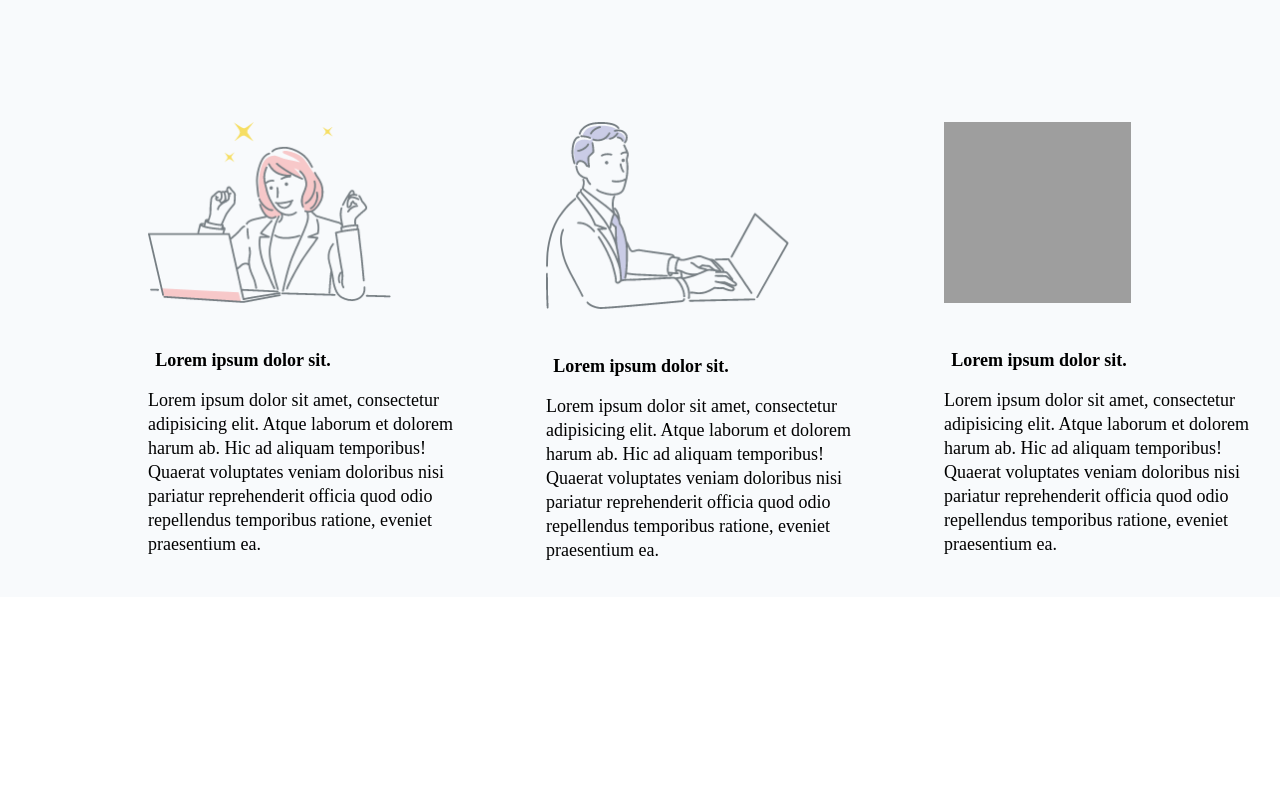
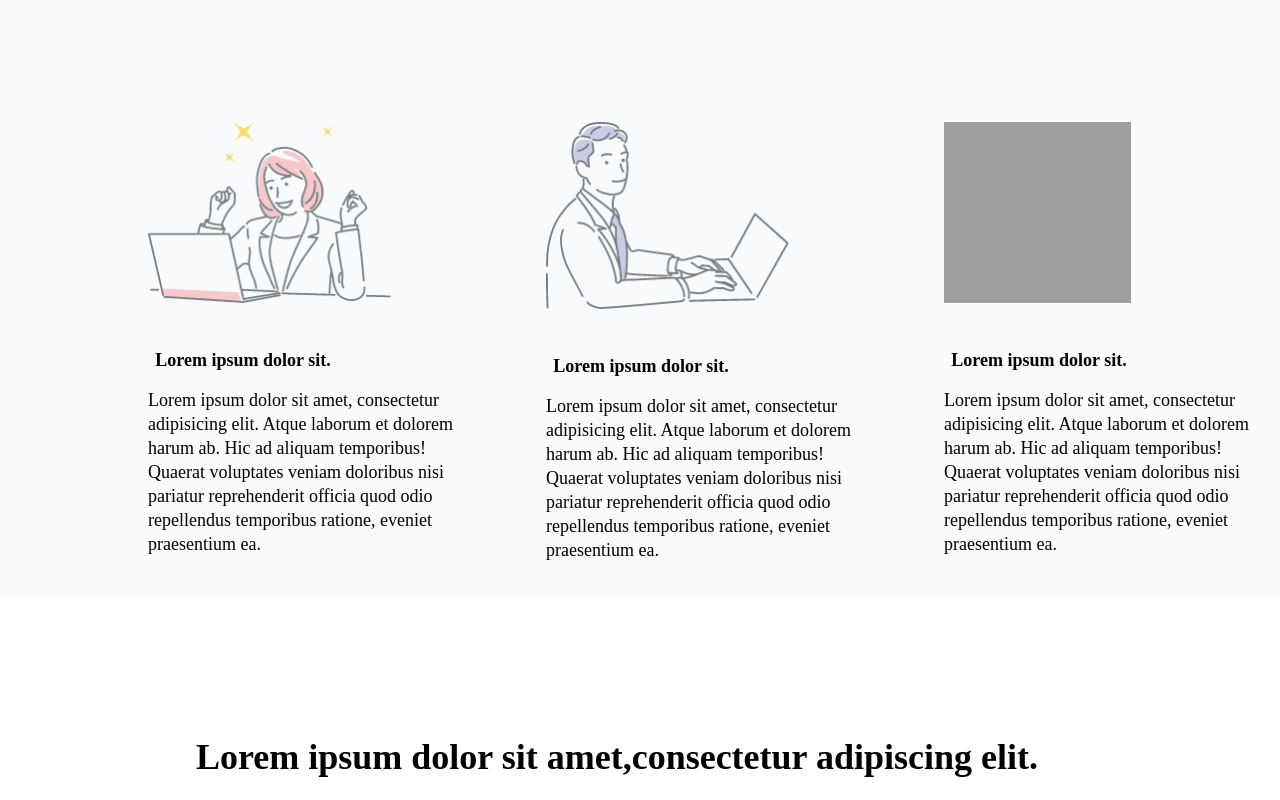
Before and after one commit to DevHimanshu63/CoolProject, a plain HTML site: page index.html in a window 1280 px wide. Shown: the part 1566-2366 px from the top of the page. Before the commit the page ends 2163 px from the top, so only its background shows below. Drawn offline with Linux system fonts and the light colour scheme; grey boxes are pictures that could not be loaded.

```diff
--- a/index.html
+++ b/index.html
@@ -37,7 +37,10 @@
     <div class="first_section">
         <div id="heading_section">
             <h1 class="first_heading">Lorem ipsum dolor sit amet , consectetur adipisicing elit.</h1>
-            <p class="first_para">Lorem ipsum dolor sit amet, consectetur adipiscing elit. Ut sed commodo est.Pellentesque eu placerat mauris. Etiam ut maximus ante. Suspendisse varius dolor nec bibendum dignissim. Proin in diam a justo sollicitudin mattis eu sagittis nunc. In hac habitasse platea dictumst.</p>
+            <p class="first_para">Lorem ipsum dolor sit amet, consectetur adipiscing elit. Ut sed commodo
+                est.Pellentesque eu placerat mauris. Etiam ut maximus ante. Suspendisse varius dolor nec bibendum
+                dignissim. Proin in diam a justo sollicitudin mattis eu sagittis nunc. In hac habitasse platea dictumst.
+            </p>
 
             <p class="button">Check Pricing</p>
         </div>
@@ -55,15 +58,21 @@
 
             <div class="card1">
                 <h1 class="second_heading">Lorem ipsum dolor sit.</h1>
-            <p class="second_para">Lorem ipsum dolor sit amet, consectetur adipiscing elit. Ut sed commodo est.Pellentesque eu placerat mauris. Etiam ut maximus ante. Suspendisse varius dolor nec bibendum dignissim. Proin in diam a justo sollicitudin mattis eu sagittisnunc. In hac habitasse.</p>
+                <p class="second_para">Lorem ipsum dolor sit amet, consectetur adipiscing elit. Ut sed commodo
+                    est.Pellentesque eu placerat mauris. Etiam ut maximus ante. Suspendisse varius dolor nec bibendum
+                    dignissim. Proin in diam a justo sollicitudin mattis eu sagittisnunc. In hac habitasse.</p>
             </div>
             <div class="card1">
                 <h1 class="second_heading">Lorem ipsum dolor sit.</h1>
-            <p class="second_para">Lorem ipsum dolor sit amet, consectetur adipiscing elit. Ut sed commodo est.Pellentesque eu placerat mauris. Etiam ut maximus ante. Suspendisse varius dolor nec bibendum dignissim. Proin in diam a justo sollicitudin mattis eu sagittisnunc. In hac habitasse.</p>
+                <p class="second_para">Lorem ipsum dolor sit amet, consectetur adipiscing elit. Ut sed commodo
+                    est.Pellentesque eu placerat mauris. Etiam ut maximus ante. Suspendisse varius dolor nec bibendum
+                    dignissim. Proin in diam a justo sollicitudin mattis eu sagittisnunc. In hac habitasse.</p>
             </div>
             <div class="card1">
                 <h1 class="second_heading">Lorem ipsum dolor sit.</h1>
-            <p class="second_para">Lorem ipsum dolor sit amet, consectetur adipiscing elit. Ut sed commodo est.Pellentesque eu placerat mauris. Etiam ut maximus ante. Suspendisse varius dolor nec bibendum dignissim. Proin in diam a justo sollicitudin mattis eu sagittisnunc. In hac habitasse.</p>
+                <p class="second_para">Lorem ipsum dolor sit amet, consectetur adipiscing elit. Ut sed commodo
+                    est.Pellentesque eu placerat mauris. Etiam ut maximus ante. Suspendisse varius dolor nec bibendum
+                    dignissim. Proin in diam a justo sollicitudin mattis eu sagittisnunc. In hac habitasse.</p>
             </div>
         </div>
     </div>
@@ -79,20 +88,26 @@
             <div class="small_container">
                 <img src="first.png" alt="" style="width: 243px; height: 181px;">
                 <h1>Lorem ipsum dolor sit.</h1>
-            <p>Lorem ipsum dolor sit amet, consectetur adipisicing elit. Atque laborum et dolorem harum ab. Hic ad aliquam temporibus! Quaerat voluptates veniam doloribus nisi pariatur reprehenderit officia quod odio repellendus temporibus ratione, eveniet praesentium ea.</p>
+                <p>Lorem ipsum dolor sit amet, consectetur adipisicing elit. Atque laborum et dolorem harum ab. Hic ad
+                    aliquam temporibus! Quaerat voluptates veniam doloribus nisi pariatur reprehenderit officia quod
+                    odio repellendus temporibus ratione, eveniet praesentium ea.</p>
 
             </div>
 
             <div class="small_container">
                 <img src="second.png" alt="" style="width: 243px; height: 187px;">
                 <h1>Lorem ipsum dolor sit.</h1>
-            <p>Lorem ipsum dolor sit amet, consectetur adipisicing elit. Atque laborum et dolorem harum ab. Hic ad aliquam temporibus! Quaerat voluptates veniam doloribus nisi pariatur reprehenderit officia quod odio repellendus temporibus ratione, eveniet praesentium ea.</p>
+                <p>Lorem ipsum dolor sit amet, consectetur adipisicing elit. Atque laborum et dolorem harum ab. Hic ad
+                    aliquam temporibus! Quaerat voluptates veniam doloribus nisi pariatur reprehenderit officia quod
+                    odio repellendus temporibus ratione, eveniet praesentium ea.</p>
             </div>
 
             <div class="small_container">
                 <img src="third.png" alt="" style="width: 187px; height: 181px;">
                 <h1>Lorem ipsum dolor sit.</h1>
-            <p>Lorem ipsum dolor sit amet, consectetur adipisicing elit. Atque laborum et dolorem harum ab. Hic ad aliquam temporibus! Quaerat voluptates veniam doloribus nisi pariatur reprehenderit officia quod odio repellendus temporibus ratione, eveniet praesentium ea.</p>
+                <p>Lorem ipsum dolor sit amet, consectetur adipisicing elit. Atque laborum et dolorem harum ab. Hic ad
+                    aliquam temporibus! Quaerat voluptates veniam doloribus nisi pariatur reprehenderit officia quod
+                    odio repellendus temporibus ratione, eveniet praesentium ea.</p>
             </div>
 
 
@@ -104,7 +119,24 @@
     </div>
 
 
+    <div class="fourth_container">
 
+        <div class="fourth_main_heading">
+            <h1>Lorem ipsum dolor sit amet,consectetur adipiscing elit.</h1>
+        </div>
+
+        <div class="left_align">
+            <img src="" alt="">
+            <h1></h1>
+            <p></p>
+
+        </div>
+
+
+
+
+
+    </div>
 
 </body>
 
--- a/style.css
+++ b/style.css
@@ -187,3 +187,13 @@ opacity: 1;
 }
 
 /* third css has been ended */
+
+.fourth_main_heading{
+    margin-top: 138px;
+    margin-left: 196px;
+    width: 888px;
+    height: 47px;
+    text-align: left;
+font: normal normal bold 18px/45px Nunito Sans;
+color: #000000;
+}
```
Also changed, not shown: leftalign.png (added), leftalign1.png (added), rightalign.png (added), rightalign2.png (added). Lines whose indentation alone changed are shown as unchanged.
